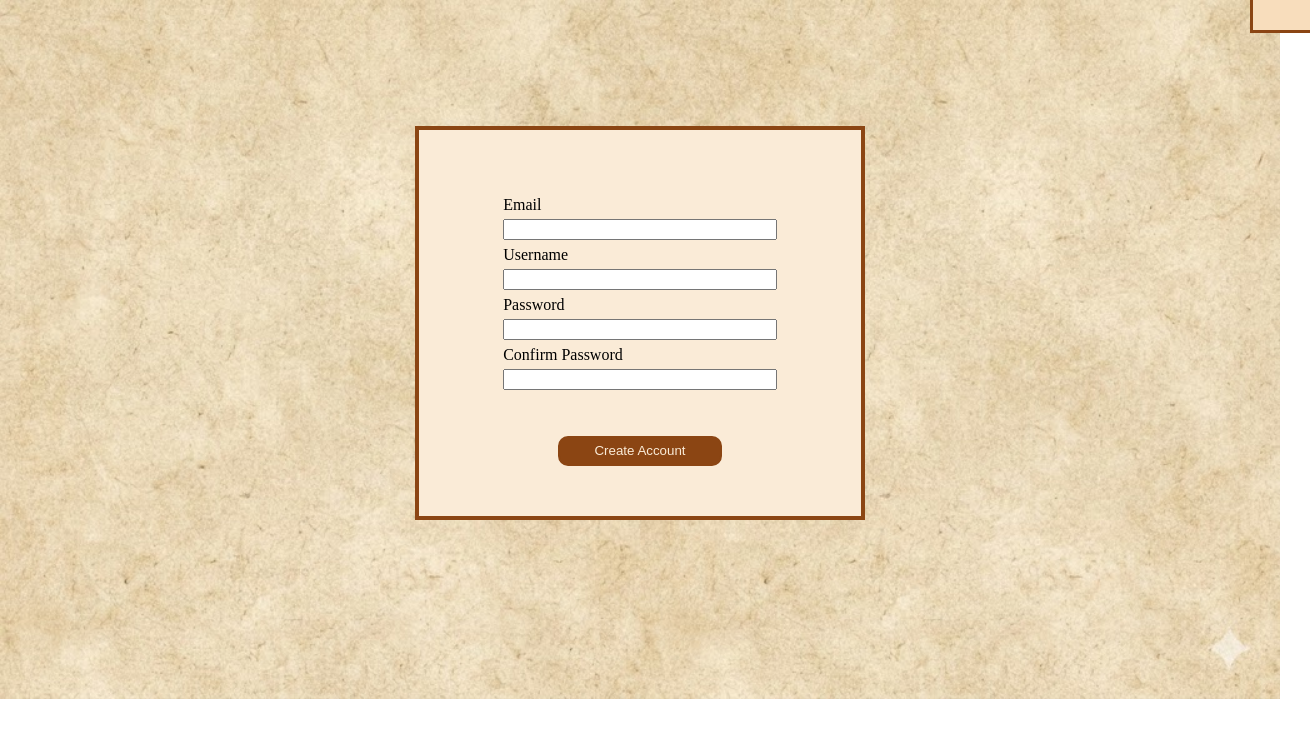
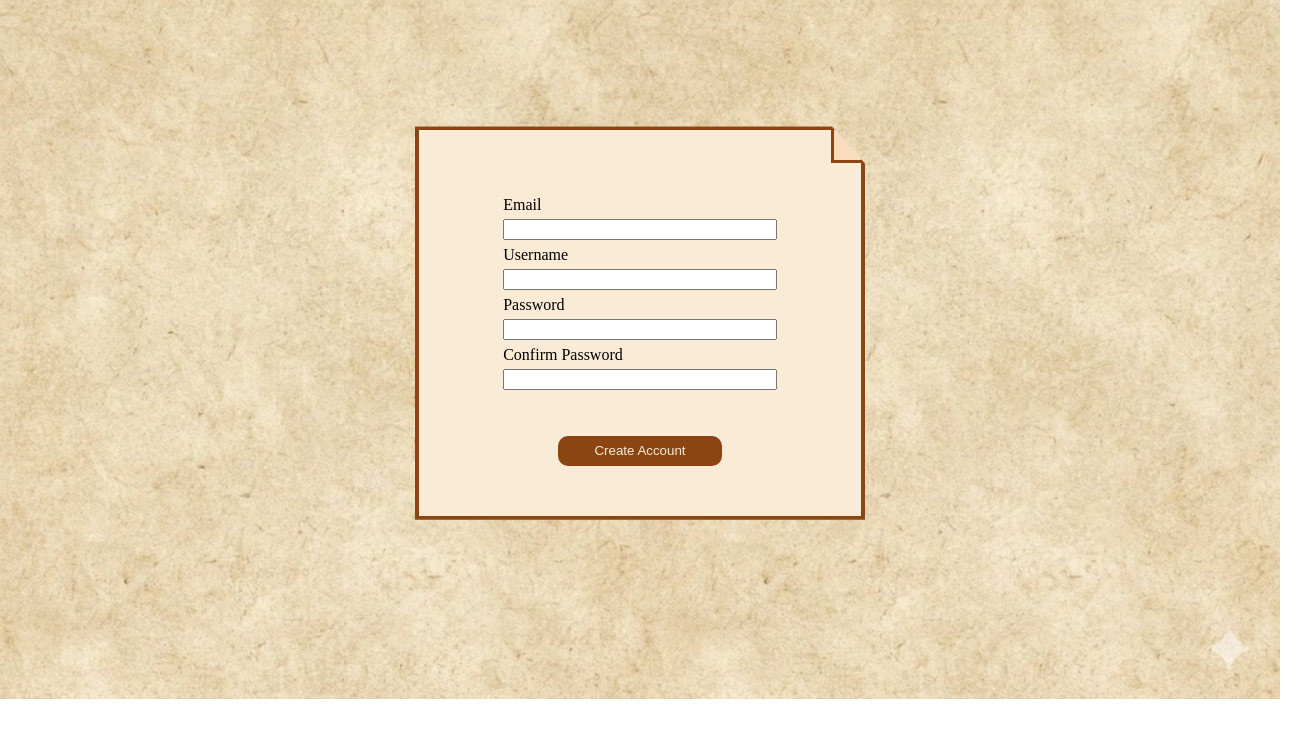
Before and after one commit to kingminor/RollCall-HackUSU-2026-Project-, a website built with Vite: page Frontend/create-account.html in a window 1280 px wide. Shown: the whole page, 1310 px wide, since content can reach past the window. Built offline with nearby package versions, Linux system fonts and the light colour scheme; some icons are missing.

Commit message:
corner fold

```diff
--- a/Frontend/create-account.html
+++ b/Frontend/create-account.html
@@ -10,7 +10,7 @@
     <script src="./src/create-account.js" type="module" defer></script>
 </head>
 <body>
-<div class="login">
+<div class="login folded">
     <div class="pageFold"></div>
     <span class="iconify" data-icon="heroicons:book-open"></span>
     <form class="loginForm" action="./home.html">
```
